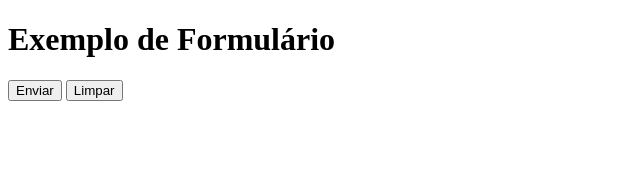
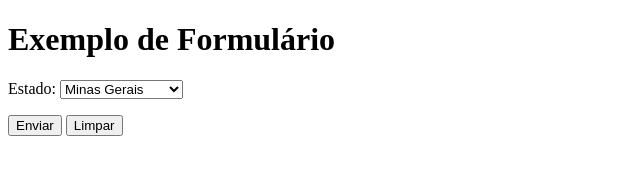
Before and after one commit to ThiagoHenriqueLinhares/html-css, a plain HTML site: page exercicios/ex025/form007.html in a window 1280 px wide. Shown: the whole page, without its empty margins (0-640 px from the left). Drawn offline with Linux system fonts and the light colour scheme.

Commit message:
Update form007.html

```diff
--- a/exercicios/ex025/form007.html
+++ b/exercicios/ex025/form007.html
@@ -7,8 +7,29 @@
 </head>
 <body>
     <h1>Exemplo de Formulário</h1>
-    <form action="cadastro.php" method="get">
+    <form action="cadastro.php" method="post" autocomplete="on">
+        <p>
+            <label for="iest">Estado: </label>
+            <select name="estado" id="iest">
+                <optgroup label="Região Sudeste">
+                    <option value="MG">Minas Gerais</option>
+                    <option value="SP">São Paulo</option>
+                    <option value="RJ">Rio de Janeiro</option>
+                    <option value="ES">Espirito Santo</option>
+                </optgroup>
+                <optgroup label="Região Nordeste">
+                    <option value="PI">Piauí</option>
+                    <option value="">Piauí</option>
+                    <option value="PI">Piauí</option>
+                    <option value="PI">Piauí</option>
+                    <option value="PI">Piauí</option>
+                    <option value="PI">Piauí</option>
+                    <option value="PI">Piauí</option>
+                    <option value="PI">Piauí</option>
+                </optgroup>
+            </select>
 
+        </p>
 
         <p>
             <input type="submit" value="Enviar">
```
